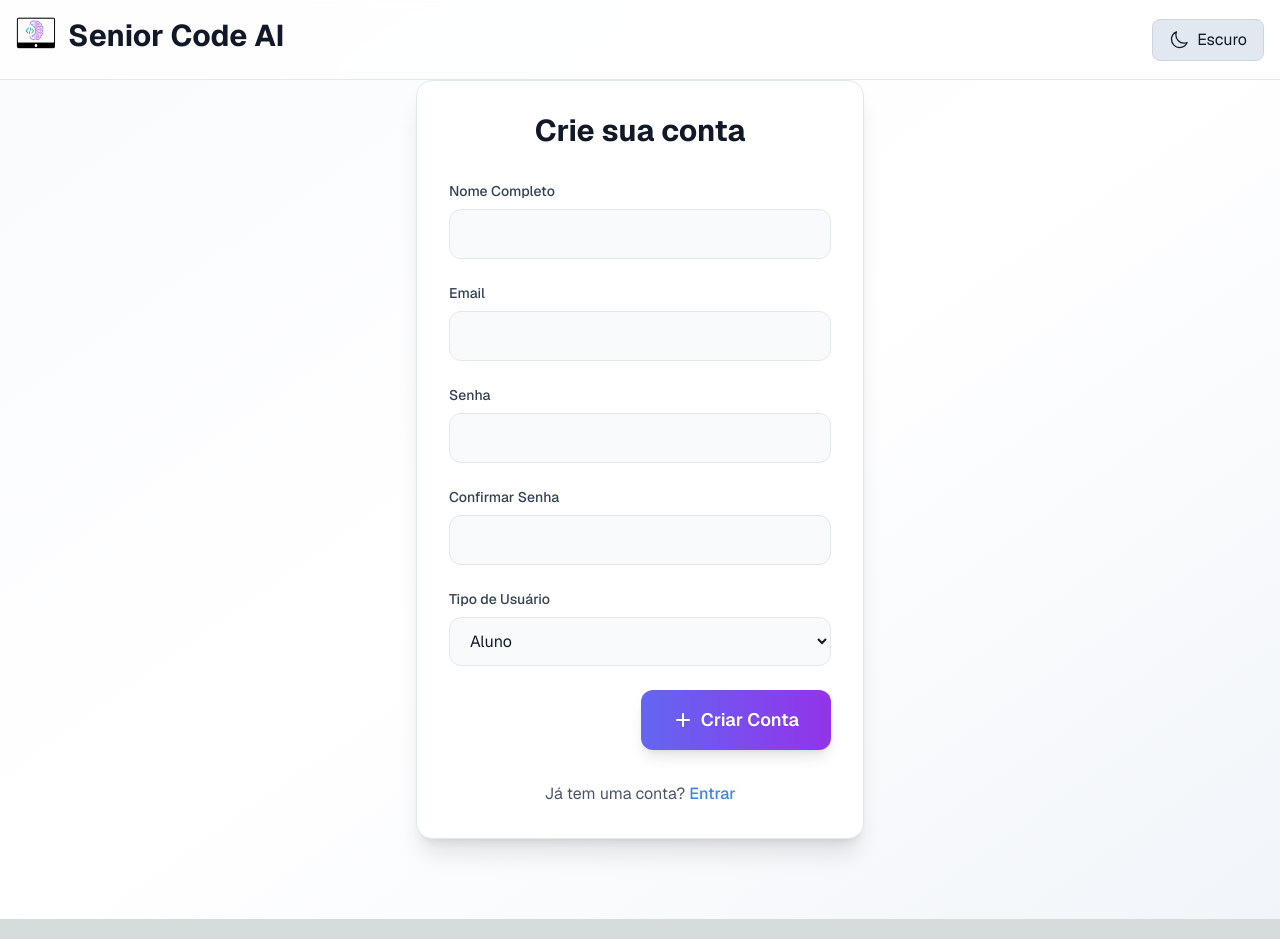
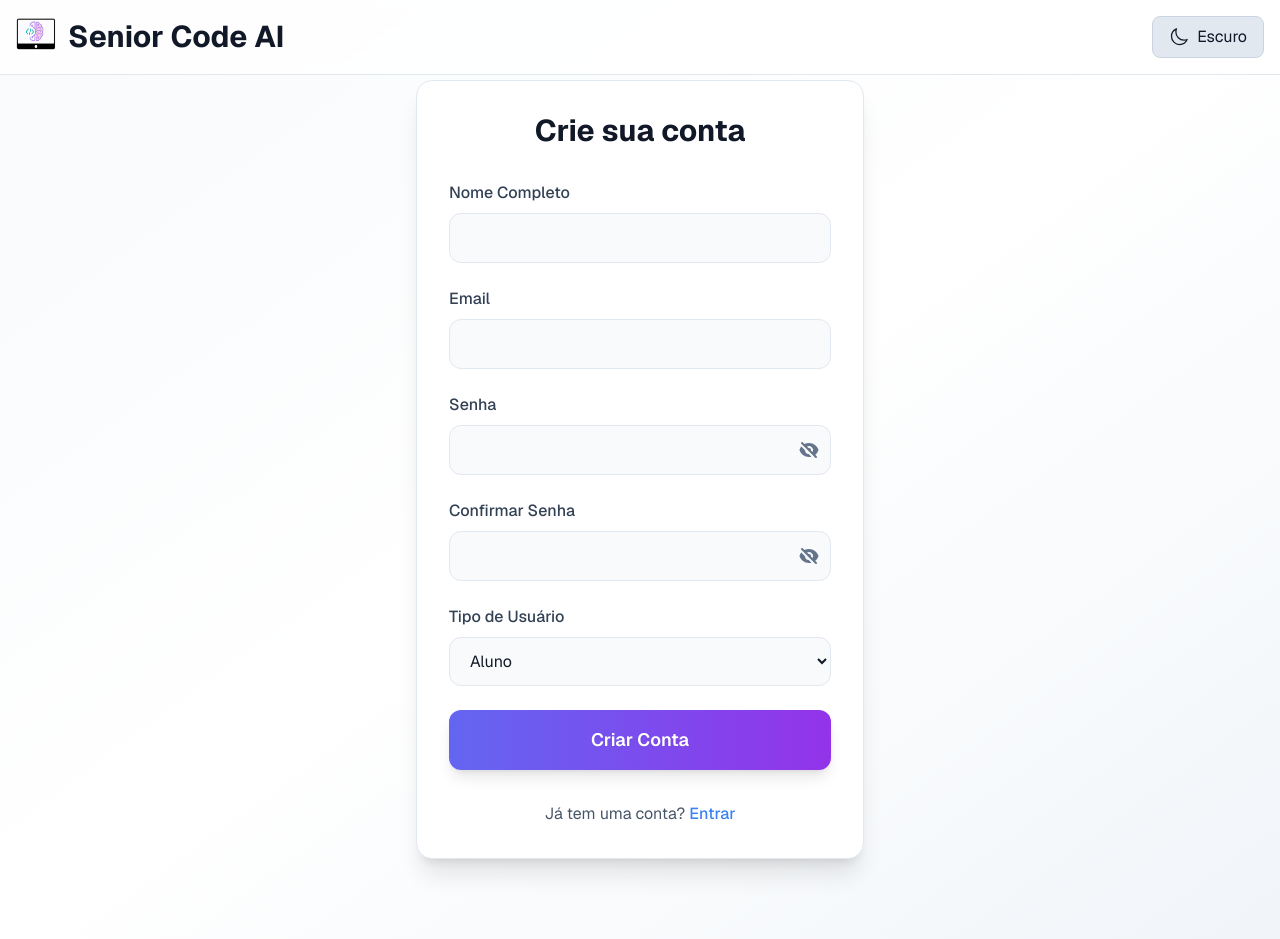
Before and after one commit to wallysom2/egua-front, a Next.js app: page /cadastro in a window 1280 px wide. Built offline with nearby package versions, Linux system fonts and the light colour scheme; no server answers.

Commit message:
Remove componentes de Tooltip em várias páginas e refatora a exibição de botões e campos de entrada, incluindo a adição de funcionalidade para mostrar/ocultar senhas. Melhora a legibilidade do código e a experiência do usuário ao simplificar a interface.

```diff
--- a/src/app/cadastro/page.tsx
+++ b/src/app/cadastro/page.tsx
@@ -8,7 +8,6 @@
 import { motion } from 'framer-motion';
 import { ThemeToggle } from '@/components/ThemeToggle';
 import { GradientButton } from '@/components/GradientButton';
-import { Tooltip } from '@/components/Tooltip';
 
 // API URL que pode ser substituída em produção
 import { API_BASE_URL } from '@/config/api';
@@ -24,6 +23,8 @@
   });
   const [error, setError] = useState('');
   const [loading, setLoading] = useState(false);
+  const [showPassword, setShowPassword] = useState(false);
+  const [showConfirmPassword, setShowConfirmPassword] = useState(false);
 
   const handleChange = (
     e: React.ChangeEvent<HTMLInputElement | HTMLSelectElement>,
@@ -97,7 +98,6 @@
       >
         <div className="container mx-auto px-4 flex justify-between items-center">
           <motion.div whileHover={{ scale: 1.05 }} whileTap={{ scale: 0.95 }}>
-            <Tooltip content="Voltar para o início">
             <Link
               href="/"
               className="text-3xl font-bold text-slate-900 dark:text-white flex items-center gap-3"
@@ -111,7 +111,6 @@
               />
               Senior Code AI
             </Link>
-            </Tooltip>
           </motion.div>
           <ThemeToggle />
         </div>
@@ -160,7 +159,7 @@
             <form onSubmit={handleSubmit} className="space-y-6">
               <div>
                 <label
-                  className="block text-sm font-medium mb-2 text-slate-700 dark:text-slate-300"
+                  className="block text-base font-medium mb-2 text-slate-700 dark:text-slate-300"
                   htmlFor="nome"
                 >
                   Nome Completo
@@ -179,7 +178,7 @@
 
               <div>
                 <label
-                  className="block text-sm font-medium mb-2 text-slate-700 dark:text-slate-300"
+                  className="block text-base font-medium mb-2 text-slate-700 dark:text-slate-300"
                   htmlFor="email"
                 >
                   Email
@@ -197,44 +196,118 @@
 
               <div>
                 <label
-                  className="block text-sm font-medium mb-2 text-slate-700 dark:text-slate-300"
+                  className="block text-base font-medium mb-2 text-slate-700 dark:text-slate-300"
                   htmlFor="senha"
                 >
                   Senha
                 </label>
+                <div className="relative">
                   <input
-                  type="password"
+                    type={showPassword ? "text" : "password"}
                     id="senha"
                     name="senha"
                     value={formData.senha}
                     onChange={handleChange}
-                  className="w-full px-4 py-3 bg-slate-50 dark:bg-slate-800 border border-slate-200 dark:border-slate-700 rounded-xl focus:outline-none focus:ring-2 focus:ring-blue-500 dark:focus:ring-blue-400 transition-all"
+                    className="w-full px-4 py-3 pr-12 bg-slate-50 dark:bg-slate-800 border border-slate-200 dark:border-slate-700 rounded-xl focus:outline-none focus:ring-2 focus:ring-blue-500 dark:focus:ring-blue-400 transition-all"
                     required
                     minLength={6}
                   />
+                  <button
+                    type="button"
+                    onClick={() => setShowPassword(!showPassword)}
+                    className="absolute right-3 top-1/2 transform -translate-y-1/2 text-slate-500 dark:text-slate-400 hover:text-slate-700 dark:hover:text-slate-300 transition-colors"
+                  >
+                    {showPassword ? (
+                      <svg
+                        xmlns="http://www.w3.org/2000/svg"
+                        className="h-5 w-5"
+                        viewBox="0 0 20 20"
+                        fill="currentColor"
+                      >
+                        <path d="M10 12a2 2 0 100-4 2 2 0 000 4z" />
+                        <path
+                          fillRule="evenodd"
+                          d="M.458 10C1.732 5.943 5.522 3 10 3s8.268 2.943 9.542 7c-1.274 4.057-5.064 7-9.542 7S1.732 14.057.458 10zM14 10a4 4 0 11-8 0 4 4 0 018 0z"
+                          clipRule="evenodd"
+                        />
+                      </svg>
+                    ) : (
+                      <svg
+                        xmlns="http://www.w3.org/2000/svg"
+                        className="h-5 w-5"
+                        viewBox="0 0 20 20"
+                        fill="currentColor"
+                      >
+                        <path
+                          fillRule="evenodd"
+                          d="M3.707 2.293a1 1 0 00-1.414 1.414l14 14a1 1 0 001.414-1.414l-1.473-1.473A10.014 10.014 0 0019.542 10C18.268 5.943 14.478 3 10 3a9.958 9.958 0 00-4.512 1.074l-1.78-1.781zm4.261 4.26l1.514 1.515a2.003 2.003 0 012.45 2.45l1.514 1.514a4 4 0 00-5.478-5.478z"
+                          clipRule="evenodd"
+                        />
+                        <path d="M12.454 16.697L9.75 13.992a4 4 0 01-3.742-3.741L2.335 6.578A9.98 9.98 0 00.458 10c1.274 4.057 5.065 7 9.542 7 .847 0 1.669-.105 2.454-.303z" />
+                      </svg>
+                    )}
+                  </button>
+                </div>
               </div>
 
               <div>
                 <label
-                  className="block text-sm font-medium mb-2 text-slate-700 dark:text-slate-300"
+                  className="block text-base font-medium mb-2 text-slate-700 dark:text-slate-300"
                   htmlFor="confirmarSenha"
                 >
                   Confirmar Senha
                 </label>
+                <div className="relative">
                   <input
-                  type="password"
+                    type={showConfirmPassword ? "text" : "password"}
                     id="confirmarSenha"
                     name="confirmarSenha"
                     value={formData.confirmarSenha}
                     onChange={handleChange}
-                  className="w-full px-4 py-3 bg-slate-50 dark:bg-slate-800 border border-slate-200 dark:border-slate-700 rounded-xl focus:outline-none focus:ring-2 focus:ring-blue-500 dark:focus:ring-blue-400 transition-all"
+                    className="w-full px-4 py-3 pr-12 bg-slate-50 dark:bg-slate-800 border border-slate-200 dark:border-slate-700 rounded-xl focus:outline-none focus:ring-2 focus:ring-blue-500 dark:focus:ring-blue-400 transition-all"
                     required
                   />
+                  <button
+                    type="button"
+                    onClick={() => setShowConfirmPassword(!showConfirmPassword)}
+                    className="absolute right-3 top-1/2 transform -translate-y-1/2 text-slate-500 dark:text-slate-400 hover:text-slate-700 dark:hover:text-slate-300 transition-colors"
+                  >
+                    {showConfirmPassword ? (
+                      <svg
+                        xmlns="http://www.w3.org/2000/svg"
+                        className="h-5 w-5"
+                        viewBox="0 0 20 20"
+                        fill="currentColor"
+                      >
+                        <path d="M10 12a2 2 0 100-4 2 2 0 000 4z" />
+                        <path
+                          fillRule="evenodd"
+                          d="M.458 10C1.732 5.943 5.522 3 10 3s8.268 2.943 9.542 7c-1.274 4.057-5.064 7-9.542 7S1.732 14.057.458 10zM14 10a4 4 0 11-8 0 4 4 0 018 0z"
+                          clipRule="evenodd"
+                        />
+                      </svg>
+                    ) : (
+                      <svg
+                        xmlns="http://www.w3.org/2000/svg"
+                        className="h-5 w-5"
+                        viewBox="0 0 20 20"
+                        fill="currentColor"
+                      >
+                        <path
+                          fillRule="evenodd"
+                          d="M3.707 2.293a1 1 0 00-1.414 1.414l14 14a1 1 0 001.414-1.414l-1.473-1.473A10.014 10.014 0 0019.542 10C18.268 5.943 14.478 3 10 3a9.958 9.958 0 00-4.512 1.074l-1.78-1.781zm4.261 4.26l1.514 1.515a2.003 2.003 0 012.45 2.45l1.514 1.514a4 4 0 00-5.478-5.478z"
+                          clipRule="evenodd"
+                        />
+                        <path d="M12.454 16.697L9.75 13.992a4 4 0 01-3.742-3.741L2.335 6.578A9.98 9.98 0 00.458 10c1.274 4.057 5.065 7 9.542 7 .847 0 1.669-.105 2.454-.303z" />
+                      </svg>
+                    )}
+                  </button>
+                </div>
               </div>
 
               <div>
                 <label
-                  className="block text-sm font-medium mb-2 text-slate-700 dark:text-slate-300"
+                  className="block text-base font-medium mb-2 text-slate-700 dark:text-slate-300"
                   htmlFor="tipo"
                 >
                   Tipo de Usuário
@@ -253,30 +326,15 @@
                 </select>
               </div>
 
-              <div className="flex justify-end">
-                <Tooltip content="Criar sua conta">
+              <div>
                 <GradientButton
                   type="submit"
                   disabled={loading}
                   loading={loading}
+                  className="w-full"
                 >
-                    <>
-                      <svg
-                        xmlns="http://www.w3.org/2000/svg"
-                        className="h-5 w-5"
-                        viewBox="0 0 20 20"
-                        fill="currentColor"
-                      >
-                        <path
-                          fillRule="evenodd"
-                          d="M10 3a1 1 0 011 1v5h5a1 1 0 110 2h-5v5a1 1 0 11-2 0v-5H4a1 1 0 110-2h5V4a1 1 0 011-1z"
-                          clipRule="evenodd"
-                        />
-                      </svg>
                   Criar Conta
-                    </>
                 </GradientButton>
-                </Tooltip>
               </div>
             </form>
 
--- a/src/app/login/page.tsx
+++ b/src/app/login/page.tsx
@@ -8,7 +8,6 @@
 import { motion } from 'framer-motion';
 import { ThemeToggle } from '@/components/ThemeToggle';
 import { GradientButton } from '@/components/GradientButton';
-import { Tooltip } from '@/components/Tooltip';
 
 // API URL que pode ser substituída em produção
 import { API_BASE_URL } from '@/config/api';
@@ -21,6 +20,7 @@
   });
   const [error, setError] = useState('');
   const [loading, setLoading] = useState(false);
+  const [showPassword, setShowPassword] = useState(false);
 
   const handleChange = (e: React.ChangeEvent<HTMLInputElement>) => {
     const { name, value } = e.target;
@@ -77,7 +77,6 @@
       >
         <div className="container mx-auto px-4 flex justify-between items-center">
           <motion.div whileHover={{ scale: 1.05 }} whileTap={{ scale: 0.95 }}>
-            <Tooltip content="Voltar para o início">
             <Link
               href="/"
               className="text-3xl font-bold text-slate-900 dark:text-white flex items-center gap-3"
@@ -91,7 +90,6 @@
               />
               Senior Code AI
             </Link>
-            </Tooltip>
           </motion.div>
           <ThemeToggle />
         </div>
@@ -140,7 +138,7 @@
             <form onSubmit={handleSubmit} className="space-y-6">
               <div>
                 <label
-                  className="block text-sm font-medium mb-2 text-slate-700 dark:text-slate-300"
+                  className="block text-base font-medium mb-2 text-slate-700 dark:text-slate-300"
                   htmlFor="email"
                 >
                   Email
@@ -158,20 +156,57 @@
 
               <div>
                 <label
-                  className="block text-sm font-medium mb-2 text-slate-700 dark:text-slate-300"
+                  className="block text-base font-medium mb-2 text-slate-700 dark:text-slate-300"
                   htmlFor="senha"
                 >
                   Senha
                 </label>
+                <div className="relative">
                   <input
-                  type="password"
+                    type={showPassword ? "text" : "password"}
                     id="senha"
                     name="senha"
                     value={formData.senha}
                     onChange={handleChange}
-                  className="w-full px-4 py-3 bg-slate-50 dark:bg-slate-800 border border-slate-200 dark:border-slate-700 rounded-xl focus:outline-none focus:ring-2 focus:ring-blue-500 dark:focus:ring-blue-400 transition-all"
+                    className="w-full px-4 py-3 pr-12 bg-slate-50 dark:bg-slate-800 border border-slate-200 dark:border-slate-700 rounded-xl focus:outline-none focus:ring-2 focus:ring-blue-500 dark:focus:ring-blue-400 transition-all"
                     required
                   />
+                  <button
+                    type="button"
+                    onClick={() => setShowPassword(!showPassword)}
+                    className="absolute right-3 top-1/2 transform -translate-y-1/2 text-slate-500 dark:text-slate-400 hover:text-slate-700 dark:hover:text-slate-300 transition-colors"
+                  >
+                    {showPassword ? (
+                      <svg
+                        xmlns="http://www.w3.org/2000/svg"
+                        className="h-5 w-5"
+                        viewBox="0 0 20 20"
+                        fill="currentColor"
+                      >
+                        <path d="M10 12a2 2 0 100-4 2 2 0 000 4z" />
+                        <path
+                          fillRule="evenodd"
+                          d="M.458 10C1.732 5.943 5.522 3 10 3s8.268 2.943 9.542 7c-1.274 4.057-5.064 7-9.542 7S1.732 14.057.458 10zM14 10a4 4 0 11-8 0 4 4 0 018 0z"
+                          clipRule="evenodd"
+                        />
+                      </svg>
+                    ) : (
+                      <svg
+                        xmlns="http://www.w3.org/2000/svg"
+                        className="h-5 w-5"
+                        viewBox="0 0 20 20"
+                        fill="currentColor"
+                      >
+                        <path
+                          fillRule="evenodd"
+                          d="M3.707 2.293a1 1 0 00-1.414 1.414l14 14a1 1 0 001.414-1.414l-1.473-1.473A10.014 10.014 0 0019.542 10C18.268 5.943 14.478 3 10 3a9.958 9.958 0 00-4.512 1.074l-1.78-1.781zm4.261 4.26l1.514 1.515a2.003 2.003 0 012.45 2.45l1.514 1.514a4 4 0 00-5.478-5.478z"
+                          clipRule="evenodd"
+                        />
+                        <path d="M12.454 16.697L9.75 13.992a4 4 0 01-3.742-3.741L2.335 6.578A9.98 9.98 0 00.458 10c1.274 4.057 5.065 7 9.542 7 .847 0 1.669-.105 2.454-.303z" />
+                      </svg>
+                    )}
+                  </button>
+                </div>
               </div>
 
               <div className="flex items-center justify-between text-sm">
@@ -196,30 +231,15 @@
                 </Link>
               </div>
 
-              <div className="flex justify-end">
-                <Tooltip content="Acessar sua conta">
+              <div>
                 <GradientButton
                   type="submit"
                   disabled={loading}
                   loading={loading}
+                  className="w-full"
                 >
-                    <>
-                      <svg
-                        xmlns="http://www.w3.org/2000/svg"
-                        className="h-5 w-5"
-                        viewBox="0 0 20 20"
-                        fill="currentColor"
-                      >
-                        <path
-                          fillRule="evenodd"
-                          d="M3 3a1 1 0 011 1v12a1 1 0 11-2 0V4a1 1 0 011-1zm7.707 3.293a1 1 0 010 1.414L9.414 9H17a1 1 0 110 2H9.414l1.293 1.293a1 1 0 01-1.414 1.414l-3-3a1 1 0 010-1.414l3-3a1 1 0 011.414 0z"
-                          clipRule="evenodd"
-                        />
-                      </svg>
                   Entrar
-                    </>
                 </GradientButton>
-                </Tooltip>
               </div>
             </form>
 
```
Also changed, not shown: src/app/page.tsx (+9 -121 lines). Lines whose indentation alone changed are shown as unchanged.
